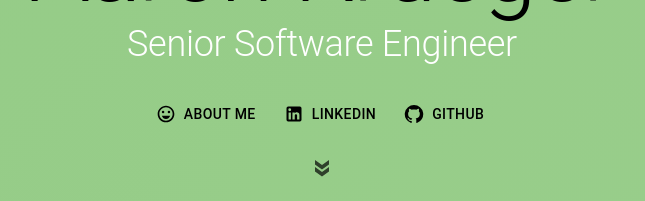
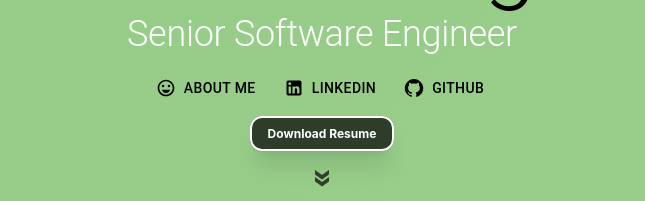
Before and after one commit to y04nqt/y04nqt.github.io, a React (Create React App) app: page / in a window 1280 px wide. Shown: the part 449-650 px from the top of the page, without its empty margins (318-963 px from the left). Built offline with nearby package versions, Linux system fonts and the light colour scheme.

Commit message:
componentized download resume button

```diff
--- /dev/null
+++ b/src/components/DownloadResumeAnchor.tsx
@@ -0,0 +1,19 @@
+import confetti from "canvas-confetti";
+
+const DownloadResumeAnchor = ({
+    text = "Download My Resume",
+    className = "inline-block px-4 py-6 font-bold text-white no-underline transition duration-300 bg-black border-2 border-solid shadow-xl bg-opacity-70 hover:shadow-2xl hover:italic rounded-2xl"
+}) => {
+    return (
+        <a
+        onClick={() => confetti()}
+        href="https://github.com/y04nqt/y04nqt.github.io/raw/main/public/aaron_krueger_resume.pdf"
+        className={className}
+      >
+        {text}
+      </a>
+    )
+}
+
+
+export default DownloadResumeAnchor;
--- a/src/components/HowThisWasMade.tsx
+++ b/src/components/HowThisWasMade.tsx
@@ -1,5 +1,6 @@
 // @ts-ignore
 import confetti from "canvas-confetti";
+import DownloadResumeAnchor from "./DownloadResumeAnchor";
 
 const HowThisWasMade = () => {
   return (
@@ -45,13 +46,7 @@ const HowThisWasMade = () => {
         </li>
       </ol>
       <hr className="w-1/2 my-10 invertAndOverlay" />
-      <a
-        onClick={() => confetti()}
-        href="https://github.com/y04nqt/y04nqt.github.io/raw/main/public/aaron_krueger_resume.pdf"
-        className="inline-block px-4 py-6 font-bold text-white no-underline transition duration-300 bg-black border-2 border-solid shadow-xl bg-opacity-70 hover:shadow-2xl hover:italic rounded-2xl"
-      >
-        Download My Resume
-      </a>
+      <DownloadResumeAnchor />
     </div>
   );
 };
--- a/src/components/MainSection.tsx
+++ b/src/components/MainSection.tsx
@@ -7,6 +7,8 @@ import GitHubIcon from "@mui/icons-material/GitHub";
 import DoubleArrowIcon from "@mui/icons-material/DoubleArrow";
 import { Typography } from "@mui/material";
 import { openLink, redirect } from "../helpers";
+import DownloadResumeAnchor from "./DownloadResumeAnchor";
+import { Download } from "@mui/icons-material";
 
 const MainSection = () => {
   const [isHidden, setIsHidden] = useState("");
@@ -44,14 +46,14 @@ const MainSection = () => {
       >
         Senior Software Engineer
       </Typography>
-      <ButtonHolder className="flex flex-wrap justify-center mx-auto mt-8 space-between appear-in-delayed-extended">
+      <ButtonHolder className="flex flex-wrap justify-center mx-auto my-4 space-between appear-in-delayed-extended">
         <Button
           text="About Me"
           startIcon={<SentimentVerySatisfiedIcon />}
           onClick={() => redirect("/about-me")}
           variant="text"
           color="inherit"
-          className="invertAndDifference"
+          className="rounded-xl invertAndDifference"
         />
         <span className="mx-2"></span>
         <Button
@@ -62,6 +64,7 @@ const MainSection = () => {
           }
           variant="text"
           color="inherit"
+          className="rounded-xl"
         />
         <span className="mx-2"></span>
         <Button
@@ -70,8 +73,15 @@ const MainSection = () => {
           onClick={() => openLink("https://github.com/y04nqt")}
           variant="text"
           color="inherit"
+          className="rounded-xl"
         />
       </ButtonHolder>
+      <div className="appear-in-delayed-extended">
+        <DownloadResumeAnchor
+          className="px-4 py-2 text-xs font-bold text-white no-underline transition duration-300 bg-black border-2 border-solid shadow-xl bg-opacity-70 hover:shadow-2xl hover:italic rounded-xl"
+          text="Download Resume"
+        />
+      </div>
       <div
         className={`${isHidden} tranisition-opacity duration-300 relative min-h-[50px] w-full block`}
       >
```
